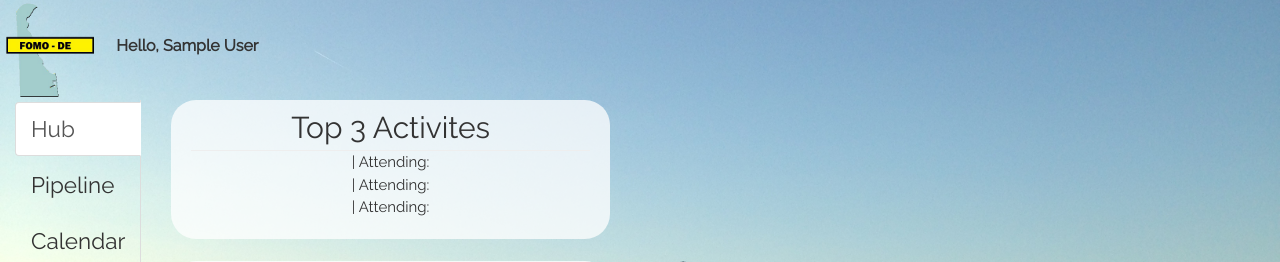
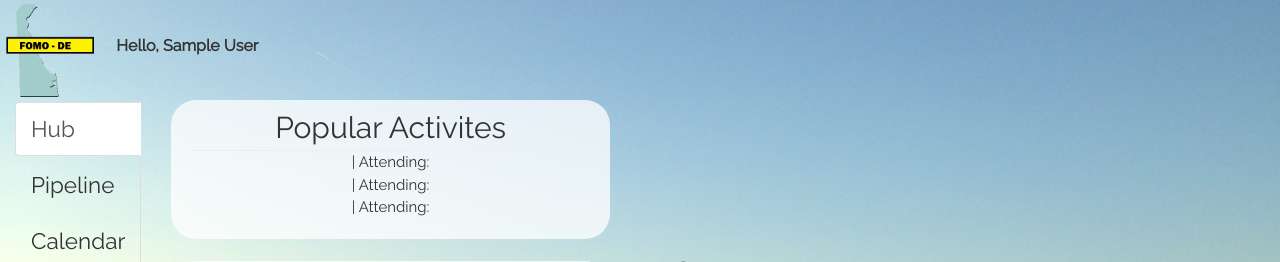
Before and after one commit to Delaware2016/team-4, a PHP site: page /frame.php in a window 1280 px wide. Shown: the top 262 px of the page. Run offline with PHP 8.4, Linux system fonts and the light colour scheme; the visitor is signed in with stand-in values (Sample User, id 1); data that the repository does not hold is empty; some libraries are stand-ins or nearby versions.

Commit message:
business login

```diff
--- a/frame.php
+++ b/frame.php
@@ -35,7 +35,7 @@
             <div class="tab-content">
               <div class="tab-pane active" id="hub">
                 <div class="module" id="top3">
-                  <span class="large">Top 3 Activites</span><hr/>
+                  <span class="large">Popular Activites</span><hr/>
 <?php
   require_once("dbLogin.php");
 
```
